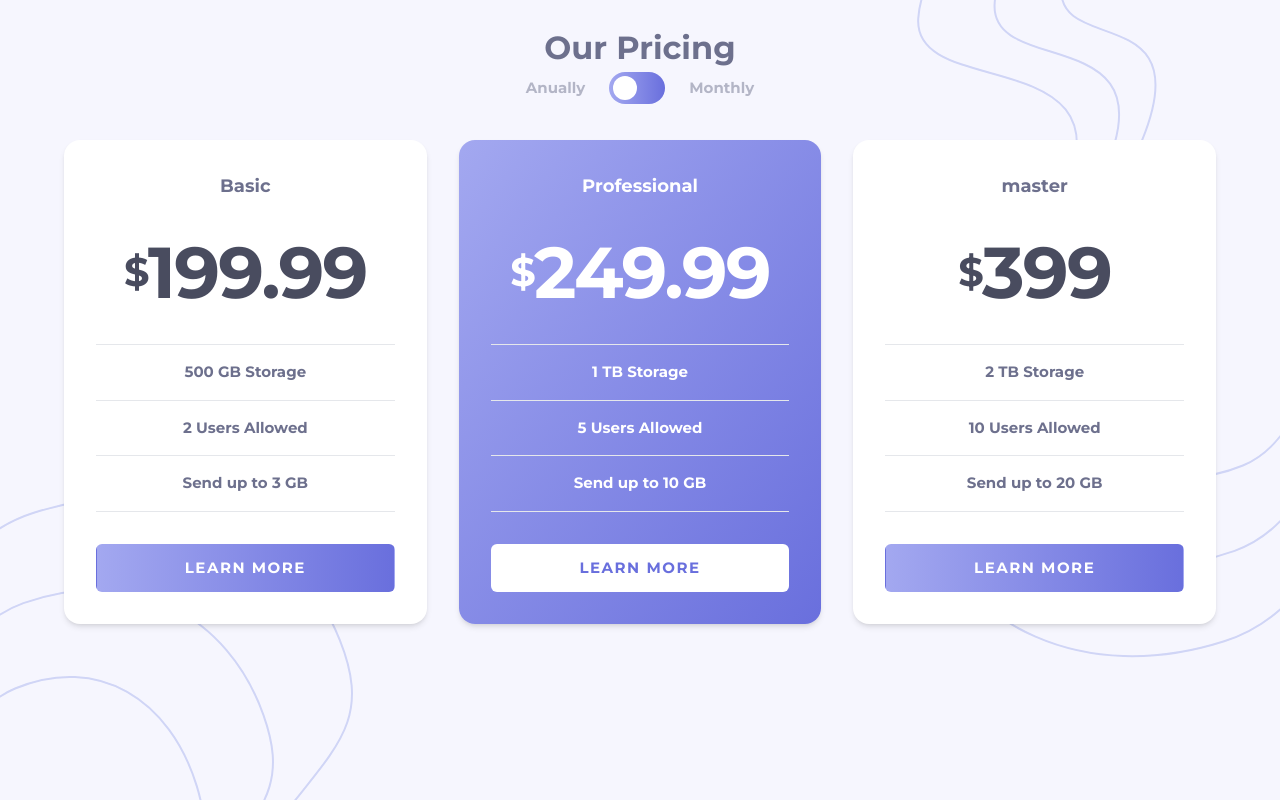
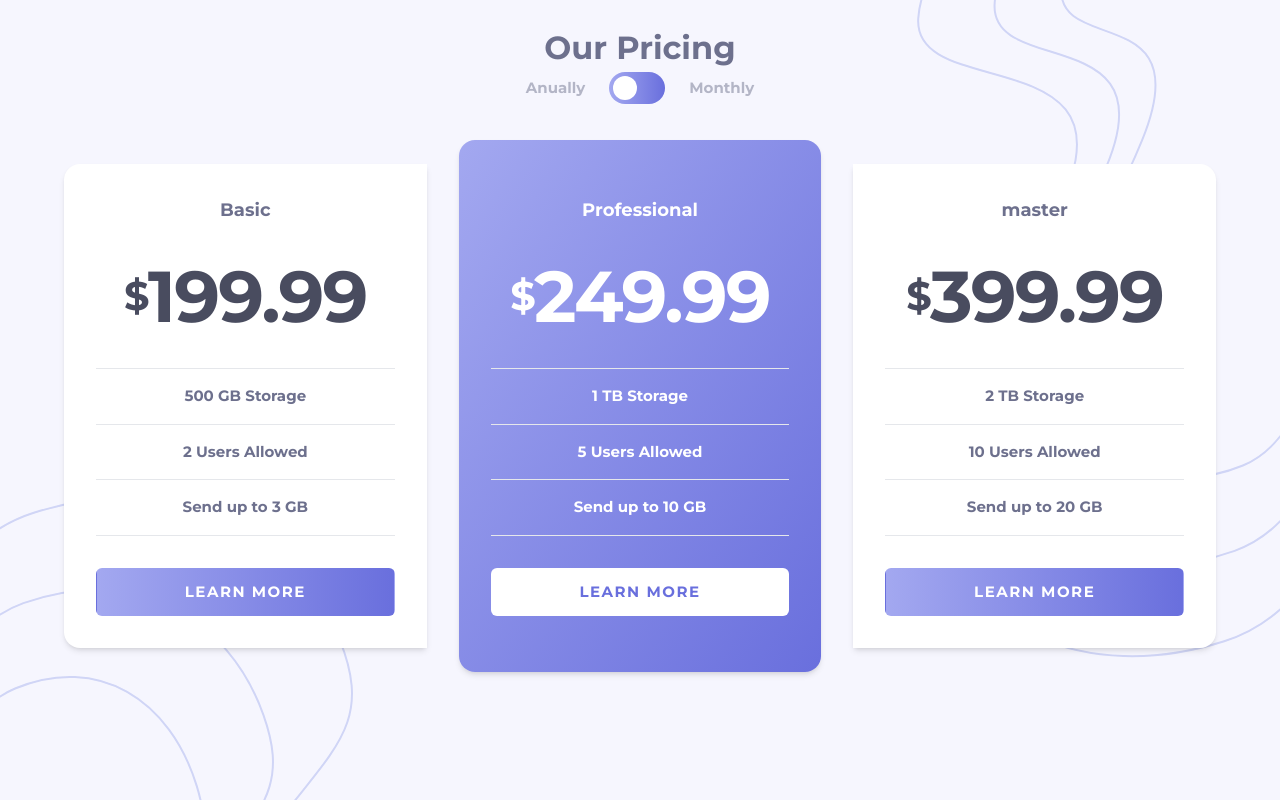
Before and after one commit to FelipeFama/pricing-component-with-toggle, a React (Vite) app: page / in a window 1280 px wide. Built offline with nearby package versions, Linux system fonts and the light colour scheme.

Commit message:
Update components

```diff
--- a/src/App.tsx
+++ b/src/App.tsx
@@ -24,7 +24,7 @@ export function App() {
         />
         <Card
           title="master"
-          price={priceMonthly ? 39.99 : 399.0}
+          price={priceMonthly ? 39.99 : 399.99}
           whatYouGet={["2 TB Storage", "10 Users Allowed", "Send up to 20 GB"]}
         />
       </section>
--- a/src/components/Card.tsx
+++ b/src/components/Card.tsx
@@ -19,7 +19,7 @@ export function Card({
 }: CardProps) {
   return (
     <div
-      className={`rounded-2xl p-8 text-center shadow-md ${bgColor} ${textColor}`}
+      className={`rounded-2xl p-8 text-center shadow-md lg:first:rounded-r-none lg:last:rounded-l-none lg:even:py-14 ${bgColor} ${textColor}`}
     >
       <p className="mb-9 text-lg">{title}</p>
       <h2
```
